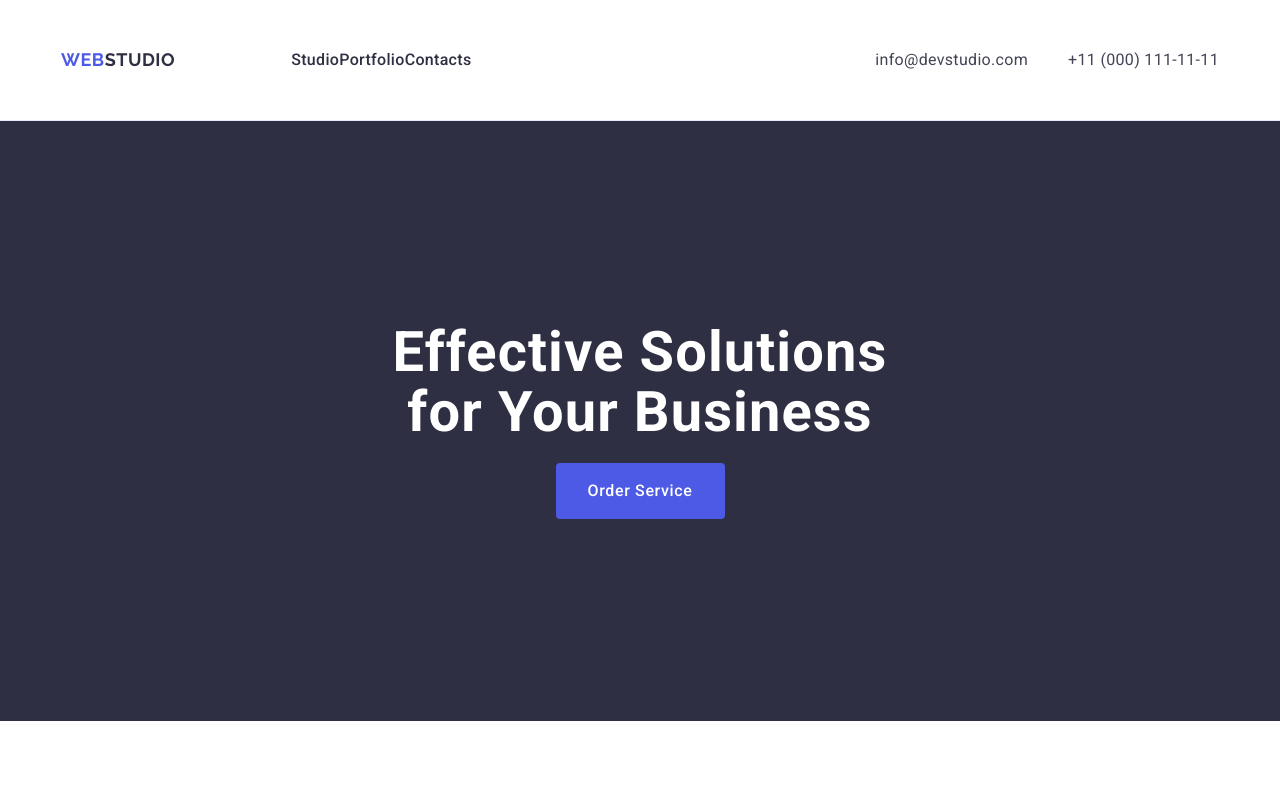
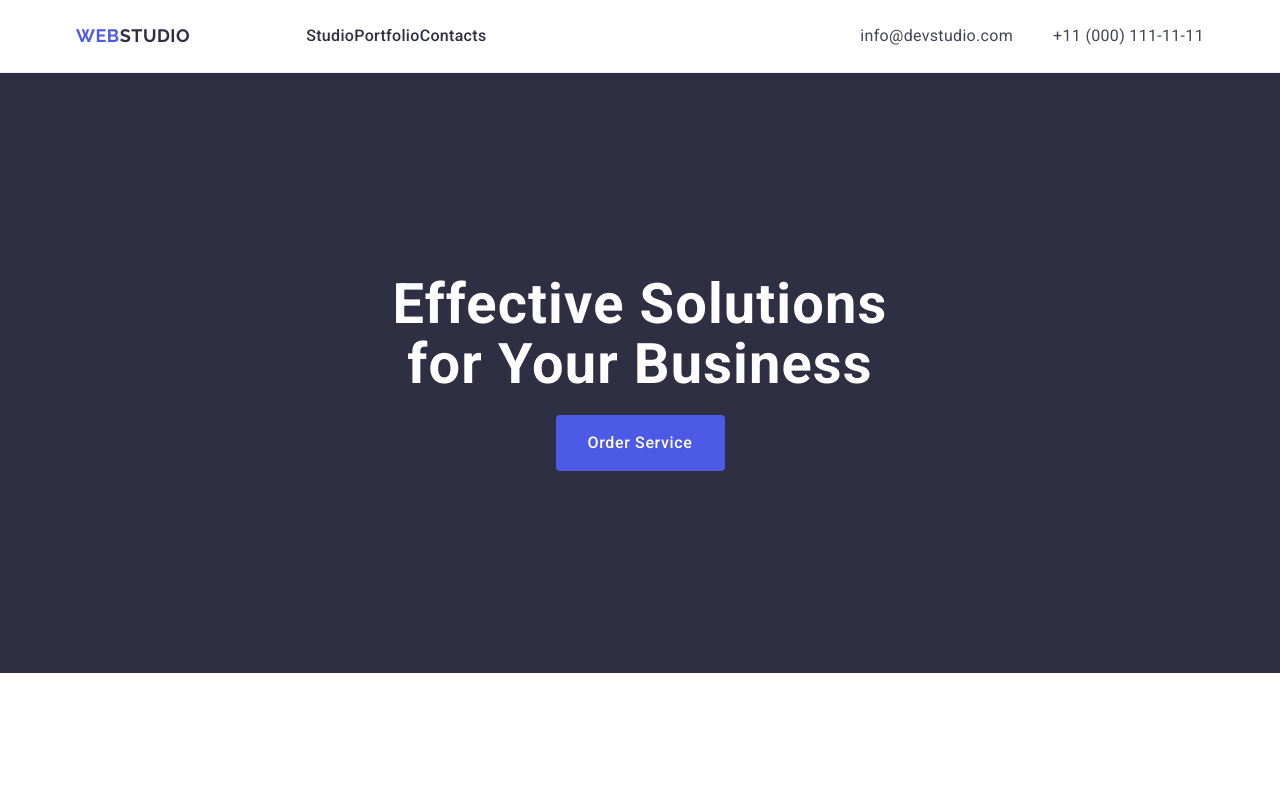
Before and after one commit to WolfOdessit/goit-markup-hw-03, a plain HTML site: page index.html in a window 1280 px wide. Shown: the top 790 px of the page. Drawn offline with nearby package versions, Linux system fonts and the light colour scheme.

Commit message:
Update style.css

```diff
--- a/css/style.css
+++ b/css/style.css
@@ -32,7 +32,7 @@ img{
     max-width: 1158px;
         padding: 0 15px;
          margin: 0 auto;
-         padding: 0 15px;
+
 }
 .section{
     padding-top: 120px;
@@ -89,7 +89,7 @@ color: #2E2F42;
     display:flex;
     align-items: center;
     justify-content: space-between;
-    padding: 24px 0;
+
 }
 .header{
     border-bottom: 1px solid #e7e9fc;
@@ -171,6 +171,7 @@ ul {
  }
  .about-ul{
     gap:24px;
+    display: flex;
  }
 .title-about {
     font-size: 20px;
```
